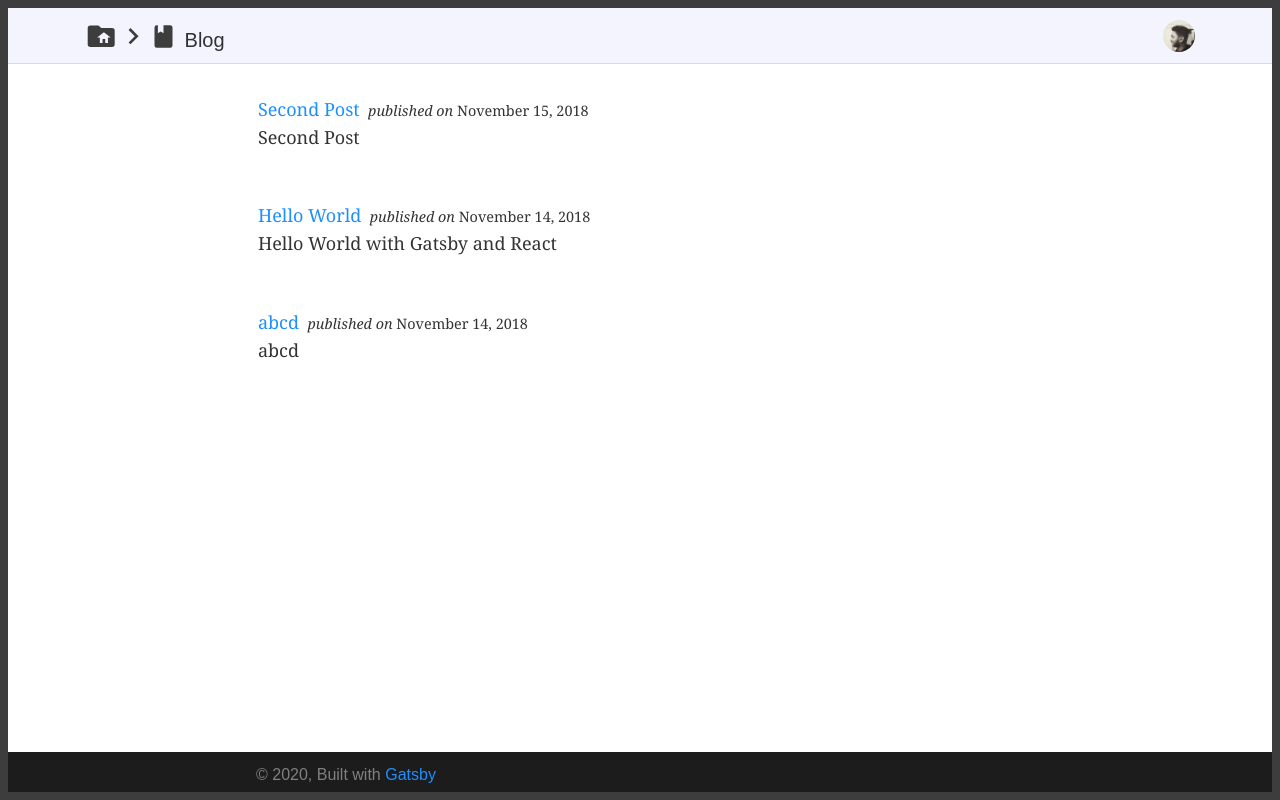
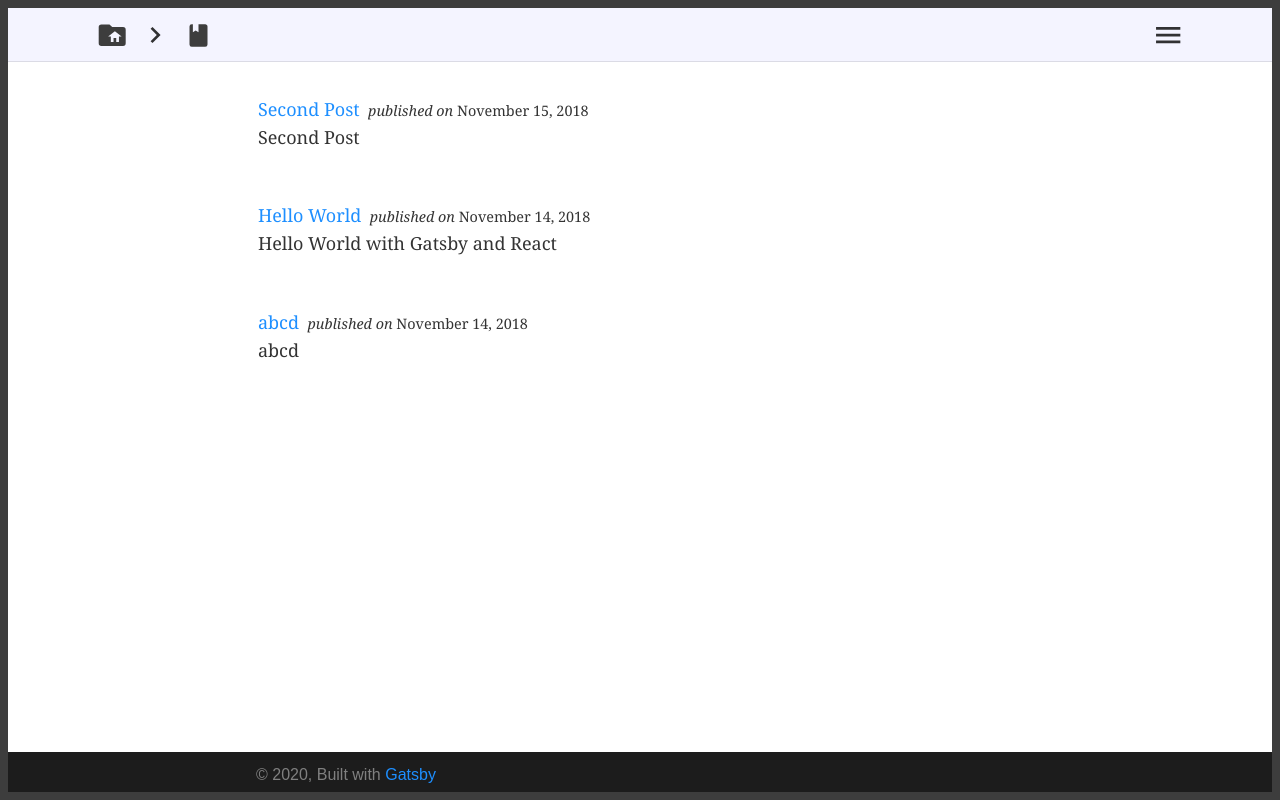
Before and after one commit to tusharpandey13/tusharpandey13.github.io, a Gatsby site: page /blog in a window 1280 px wide. Built offline with nearby package versions, Linux system fonts and the light colour scheme; Gatsby itself is replaced by a stand-in of ours.

Commit message:
11:46:59

```diff
--- a/gatsby-config.js
+++ b/gatsby-config.js
@@ -1,5 +1,5 @@
 module.exports = {
-  pathPrefix: `/blog`,
+  pathPrefix: `/portfolio`,
   siteMetadata: {
     title: `asdewef`,
     description: `blogdescr`,
--- a/scripts/deploy-gh-pages.js
+++ b/scripts/deploy-gh-pages.js
@@ -6,7 +6,7 @@
   {
     branch: "gh-pages",
     //   repo: "https://github.com/tusharpandey13/portfolio.git",
-    repo: "git@github.com:tusharpandey13/blog.git",
+    repo: "git@github.com:tusharpandey13/portfolio.git",
   },
   () => {
     console.log("Deploy Complete!")
--- a/src/components/header/header.css
+++ b/src/components/header/header.css
@@ -1,67 +1,72 @@
 /* top | right | bottom | left */
-.L-H-flex {
+.L-H {
   margin: 0;
   position: fixed;
   top: 1vh;
   left: 1vh;
   width: calc(100% - 2vh);
+  padding: 0 6vw 0 6vw;
+  height: 3em;
+  /* max-height: 60px; */
 
   -webkit-backface-visibility: hidden;
   backface-visibility: hidden;
   -webkit-backdrop-filter: saturate(180%) blur(5px);
   backdrop-filter: saturate(180%) blur(5px);
   background: rgba(240, 240, 255, 0.7);
-
   box-shadow: rgba(0, 0, 0, 0.1) 0px -1px 0px 0px inset;
-
+}
+.L-H-flex {
+  height: 100%;
   display: flex;
   flex-flow: row nowrap;
   justify-content: space-between;
-  align-content: center;
-  padding: 0;
-  height: 7vh;
-  max-height: 60px;
 }
-.L-H-item {
+.L-H-I {
+  display: flex;
+  flex-flow: row nowrap;
+  justify-content: flex-start;
+  height: 100%;
+  /* background-color: yellow; */
+}
+
+.L-H-I-C {
   display: flex;
   flex-flow: row nowrap;
   justify-content: space-evenly;
   align-items: center;
-  height: 100%;
+  min-height: 100%;
 
-  padding: 0 6vw 0 6vw;
-  height: 100%;
   /* background-color: yellow; */
-  font-family: Arial, Helvetica, sans-serif;
-  font-size: 2.5vh;
 }
 
-.L-H-T {
-  /* background-color: yellow; */
-  display: flex;
-  flex-flow: row nowrap;
-  justify-content: space-evenly;
-  align-items: center;
+.L-H-I-C span {
+  margin-left: 0;
+  margin-right: 0;
+  margin-top: 1vh;
+  font-family: Arial, Helvetica, sans-serif;
+  font-size: 1em;
+}
+/* .textContainer {
   height: 100%;
+  margin-left: 0;
+  margin-right: 0;
+  margin-top: 4vh;
+  font-family: Arial, Helvetica, sans-serif;
+  font-size: 1em;
+} */
+
+.navContainer {
+  width: 3em;
+}
+.h:hover {
+  background-color: #3d3d3d;
+  color: white;
+  cursor: pointer;
 }
 
-.L-H-T span {
-  margin-left: 1vh;
-  margin-right: 1.5vh;
-  margin-top: 1vh;
+@media only screen and (max-width: 480px) {
+  .L-H-I-C span {
+    display: none;
+  }
 }
-
-.L-H-T img {
-  margin: auto;
-  height: 4vh;
-  width: 4vh;
-  border-radius: 50%;
-}
-
-.L-H-T .h:hover {
-  -webkit-filter: invert(40%) sepia(74%) saturate(1020%) hue-rotate(182deg)
-    brightness(104%) contrast(102%);
-  filter: invert(40%) sepia(74%) saturate(1020%) hue-rotate(182deg)
-    brightness(104%) contrast(102%);
-  color: dodgerblue;
-}
--- a/src/components/header/index.js
+++ b/src/components/header/index.js
@@ -7,19 +7,28 @@
 import { mdiFolderHome } from "@mdi/js"
 import { mdiTextBox } from "@mdi/js"
 import { mdiBook } from "@mdi/js"
+import { mdiMenu } from "@mdi/js"
 
 import "./header.css"
 
 const Header = props => {
   let BreadcrumbIcon = (
-    <Icon path={mdiChevronRight} size={1.2} className={`icon`} />
+    <Icon
+      path={mdiChevronRight}
+      size={1.2}
+      className={[`icon`, `L-H-I-C`].join(" ")}
+    />
   )
-  let HomeIcon = <Icon path={mdiFolderHome} size={1.2} className={`icon h`} />
-  let BlogIcon = <Icon path={mdiBook} size={1} className={`icon h`} />
-  let BlogPostIcon = <Icon path={mdiTextBox} size={1.1} className={`icon h`} />
+  let HomeIcon = <Icon path={mdiFolderHome} size={1.2} className={`icon`} />
+  let BlogIcon = <Icon path={mdiBook} size={1} className={`icon`} />
+  let BlogPostIcon = <Icon path={mdiTextBox} size={1.1} className={`icon`} />
+  let MenuIcon = <Icon path={mdiMenu} size={1.2} className={`icon`} />
+
+  let HeadImg = <img src={require("../../images/head.png")} />
   return (
-    <header className={`L-H-flex`}>
-      <div className={`L-H-item`}>
+    <header className={`L-H`}>
+      <div className={`L-H-flex`}>
+        <div className={`L-H-I`}>
           <Link
             to="/"
             style={{
@@ -28,8 +37,13 @@
               textDecoration: `none`,
             }}
           >
-          <div className={`L-H-T`}>{HomeIcon}</div>
+            <div className={[`L-H-I-C`, `navContainer`, `h`].join(" ")}>
+              {HomeIcon}
+            </div>
           </Link>
+
+          {props.pathIndex >= 1 && BreadcrumbIcon}
+          {props.pathIndex >= 1 && (
             <Link
               to="/blog"
               style={{
@@ -38,22 +52,28 @@
                 textDecoration: `none`,
               }}
             >
-          <div className={`L-H-T`}>
-            {props.pathIndex >= 1 && BreadcrumbIcon}
-            {props.pathIndex >= 1 && BlogIcon}
+              <div className={[`L-H-I-C`, `navContainer`, `h`].join(" ")}>
+                {BlogIcon}
               </div>
             </Link>
+          )}
 
-        <div className={`L-H-T`}>
           {props.pathIndex > 1 && BreadcrumbIcon}
-          {props.pathIndex > 1 && BlogPostIcon}
-          <span>{props.title}</span>
+          {props.pathIndex > 1 && (
+            <div className={[`L-H-I-C`, `navContainer`].join(" ")}>
+              {BlogPostIcon}
             </div>
+          )}
+          {props.pathIndex > 1 && (
+            <div className={[`L-H-I-C`].join(" ")}>
+              <span className={`textContainer`}>{props.title}</span>
             </div>
-      <div className={`L-H-item`}>
-        <div className={`L-H-T`}>
-          <span></span>
-          <img src={require("../../images/head.png")} />
+          )}
+        </div>
+        <div className={`L-H-I`}>
+          <div className={[`L-H-I-C`, `navContainer`, `h`].join(" ")}>
+            {MenuIcon}
+          </div>
         </div>
       </div>
     </header>
```
Lines whose indentation alone changed are shown as unchanged.
